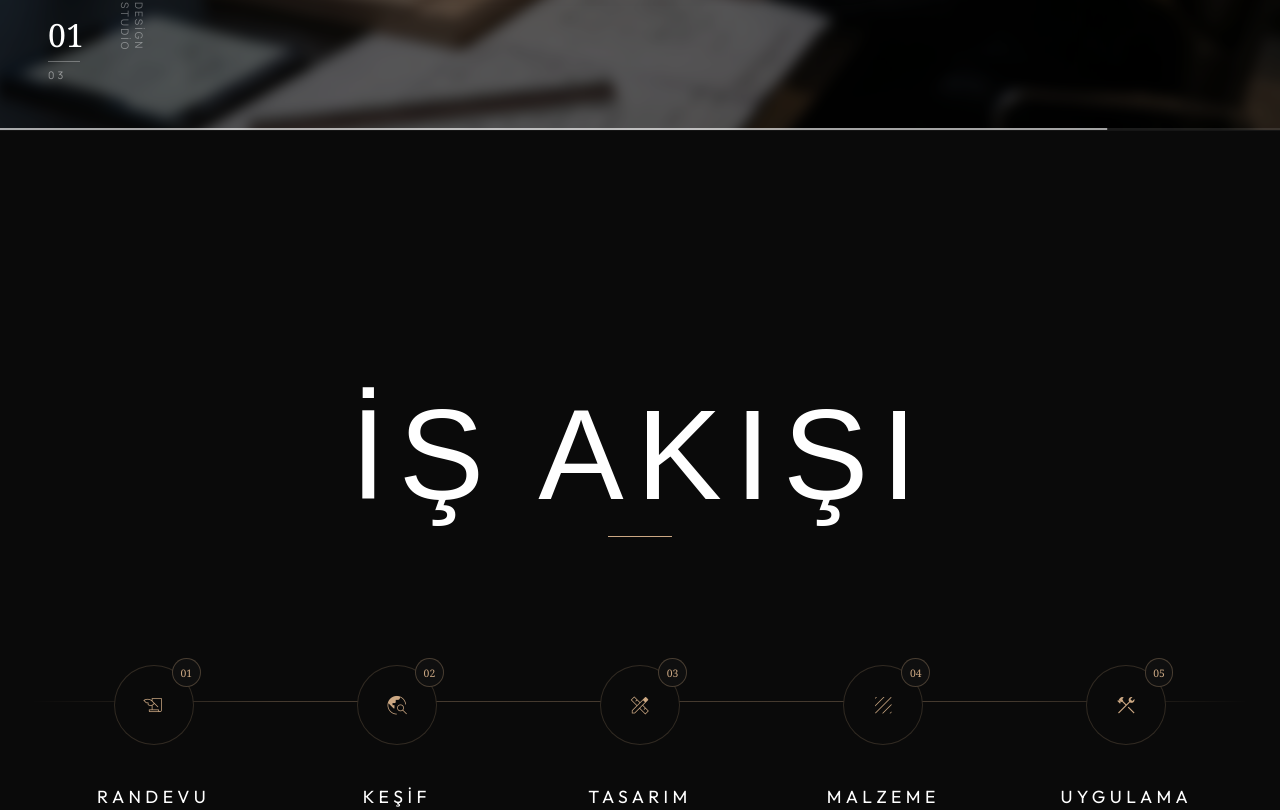
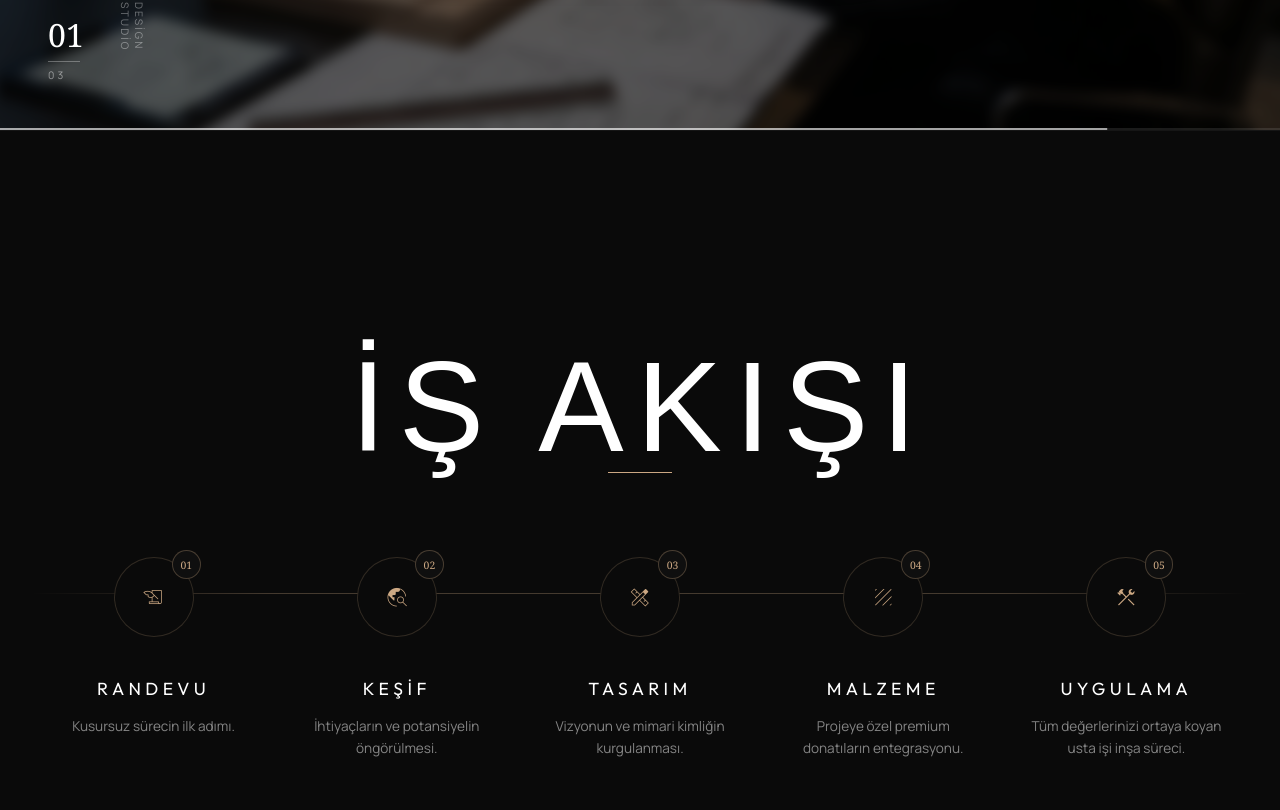
Before and after one commit to deqoin-website/Deqoin-new, a Next.js app: page / in a window 1280 px wide. Shown: the part 670-1480 px from the top of the page. Built offline with nearby package versions, Linux system fonts and the light colour scheme; no server answers; the database is empty; a web font is replaced by a local one.

Commit message:
Reduce process section spacing

```diff
--- a/app/globals.css
+++ b/app/globals.css
@@ -3248,7 +3248,7 @@ video {
    ============================================= */
 .process-section {
   background: #0a0a0a;
-  padding: 10rem 2rem;
+  padding: 7rem 2rem 8.5rem;
   color: #fff;
   border-top: 1px solid rgba(255, 255, 255, 0.05);
   position: relative;
@@ -3257,7 +3257,7 @@ video {
 
 .process-header {
   text-align: center;
-  margin-bottom: 8rem;
+  margin-bottom: 5.25rem;
 }
 
 .process-header h2 {
@@ -3267,7 +3267,7 @@ video {
   text-transform: uppercase;
   letter-spacing: 0.1em;
   line-height: 0.9;
-  margin-bottom: 1.5rem;
+  margin-bottom: 0.5rem;
 }
 
 .process-header .section-line {
```
